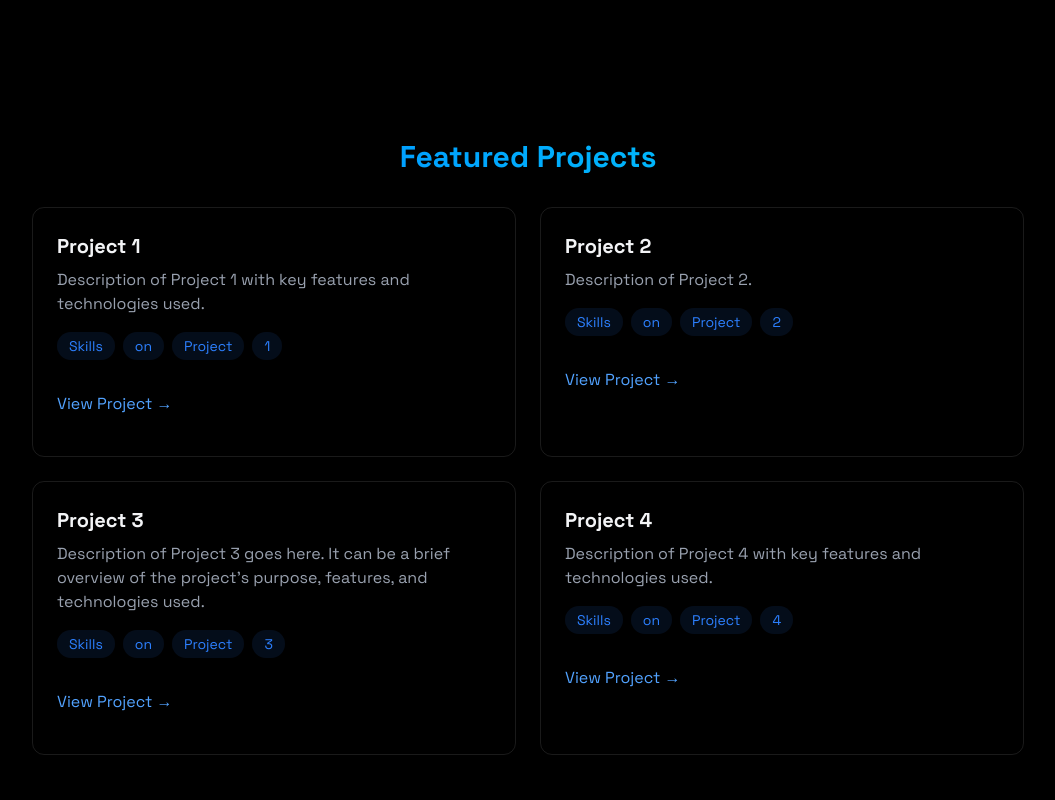
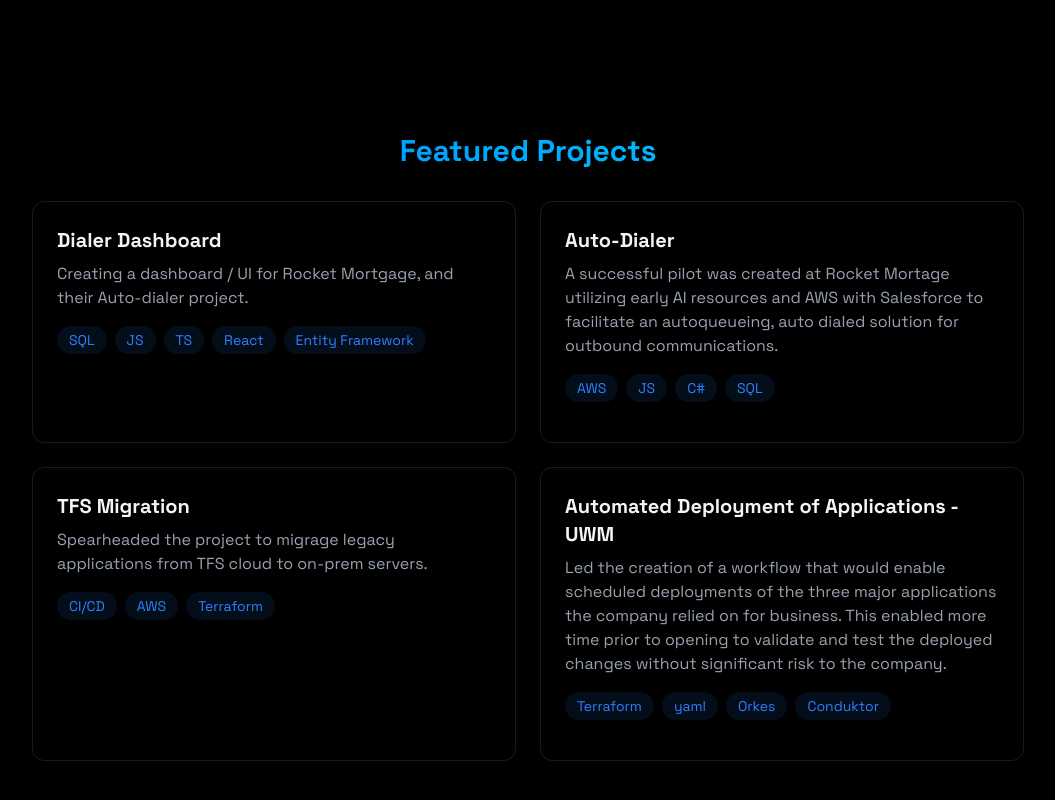
Before and after one commit to Cpower91/Tech-Portfolio, a React (Vite) app: page / in a window 1280 px wide. Shown: the part 1789-2589 px from the top of the page, without its empty margins (112-1167 px from the left). Built offline with nearby package versions, Linux system fonts and the light colour scheme.

Commit message:
Updated project info, loading screen.

```diff
--- a/src/components/LoadingScreen.jsx
+++ b/src/components/LoadingScreen.jsx
@@ -1,8 +1,8 @@
 import { useState, useEffect } from 'react';
 
 export const LoadingScreen = ({ onComplete }) => {
-    const [text,setText] = useState("");
-    const fullText = "<Hello World />";
+  const [text, setText] = useState('');
+  const fullText = '<Loading, Cam Power />';
 
   useEffect(() => {
     let index = 0;
@@ -20,15 +20,16 @@
     return () => clearInterval(interval);
   }, [onComplete]);
 
-
-    return( <div className="fixed inset-0 z-50 bg-black text-gray-100 flex flex-col items-center justify-center">
-        <div className="mb-4 text-4xl font-mono font-bold">
-            {text} <span className="animate-blink ml-1"> | </span></div>
-            <div className="w-[200px] h-[2px] bg-gray-800 rounded relative overflow-hidden">
-                <div className="w-[40%] h-full bg-blue-500 shadow-[0_0_15px_#3b82f6] animate-loading-bar">
-                    {""}
+  return (
+    <div className='fixed inset-0 z-50 bg-black text-gray-100 flex flex-col items-center justify-center'>
+      <div className='mb-4 text-4xl font-mono font-bold'>
+        {text} <span className='animate-blink ml-1'> | </span>
+      </div>
+      <div className='w-[200px] h-[2px] bg-gray-800 rounded relative overflow-hidden'>
+        <div className='w-[40%] h-full bg-blue-500 shadow-[0_0_15px_#3b82f6] animate-loading-bar'>
+          {''}
         </div>
       </div>
     </div>
   );
-}
+};
--- a/src/components/sections/Projects.jsx
+++ b/src/components/sections/Projects.jsx
@@ -13,13 +13,14 @@
           </h2>
           <div className='grid grid-cols-1 md:grid-cols-2 gap-6'>
             <div className='p-6 rounded-xl border border-white/10 hover:-translate-y-1 hover:border-blue-500/30 hover:shadow-[0_2px_8px_rgba(59,130,246,0.2)] transition'>
-              <h3 className='text-xl font-bold mb-2'> Project 1</h3>
+              <h3 className='text-xl font-bold mb-2'> Dialer Dashboard</h3>
               <p className='text-gray-400 mb-4'>
-                Description of Project 1 with key features and technologies
-                used.
+                Creating a dashboard / UI for Rocket Mortgage, and their
+                Auto-dialer project.
               </p>
               <div className='flex flex-wrap gap-2 mb-4'>
-                {['Skills', 'on', 'Project', '1'].map((tech, key) => (
+                {['SQL', 'JS', 'TS', 'React', 'Entity Framework'].map(
+                  (tech, key) => (
                     <span
                       key={key}
                       className='bg-blue-500/10 text-blue-500 py-1 px-3 rounded-full text-sm hover:bg-blue-500/20
@@ -27,15 +28,8 @@
                     '>
                       {tech}
                     </span>
-                ))}
-              </div>
-
-              <div className='flex justify-between items-center'>
-                <a
-                  href='#'
-                  className='text-blue-400 hover:text-blue-300 transition-colors my-4'>
-                  View Project →
-                </a>
+                  ),
+                )}
               </div>
             </div>
             <div
@@ -45,10 +39,14 @@
               hover:shadow-[0_4px_20px_rgba(59,130,246,0.1)]
               transition-all
             '>
-              <h3 className='text-xl font-bold mb-2'>Project 2</h3>
-              <p className='text-gray-400 mb-4'>Description of Project 2.</p>
+              <h3 className='text-xl font-bold mb-2'>Auto-Dialer</h3>
+              <p className='text-gray-400 mb-4'>
+                A successful pilot was created at Rocket Mortage utilizing early
+                AI resources and AWS with Salesforce to facilitate an
+                autoqueueing, auto dialed solution for outbound communications.
+              </p>
               <div className='flex flex-wrap gap-2 mb-4'>
-                {['Skills', 'on', 'Project', '2'].map((tech, key) => (
+                {['AWS', 'JS', 'C#', 'SQL'].map((tech, key) => (
                   <span
                     key={key}
                     className='
@@ -62,13 +60,6 @@
                   </span>
                 ))}
               </div>
-              <div className='flex justify-between items-center'>
-                <a
-                  href='#'
-                  className='text-blue-400 hover:text-blue-300 transition-colors my-4'>
-                  View Project →
-                </a>
-              </div>
             </div>
 
             <div
@@ -78,13 +69,13 @@
               hover:shadow-[0_4px_20px_rgba(59,130,246,0.1)]
               transition-all
             '>
-              <h3 className='text-xl font-bold mb-2'>Project 3</h3>
+              <h3 className='text-xl font-bold mb-2'>TFS Migration</h3>
               <p className='text-gray-400 mb-4'>
-                Description of Project 3 goes here. It can be a brief overview
-                of the project's purpose, features, and technologies used.
+                Spearheaded the project to migrage legacy applications from TFS
+                cloud to on-prem servers.
               </p>
               <div className='flex flex-wrap gap-2 mb-4'>
-                {['Skills', 'on', 'Project', '3'].map((tech, key) => (
+                {['CI/CD', 'AWS', 'Terraform'].map((tech, key) => (
                   <span
                     key={key}
                     className='
@@ -98,13 +89,6 @@
                   </span>
                 ))}
               </div>
-              <div className='flex justify-between items-center'>
-                <a
-                  href='#'
-                  className='text-blue-400 hover:text-blue-300 transition-colors my-4'>
-                  View Project →
-                </a>
-              </div>
             </div>
 
             <div
@@ -114,13 +98,19 @@
               hover:shadow-[0_4px_20px_rgba(59,130,246,0.1)]
               transition-all
             '>
-              <h3 className='text-xl font-bold mb-2'>Project 4</h3>
+              <h3 className='text-xl font-bold mb-2'>
+                Automated Deployment of Applications - UWM
+              </h3>
               <p className='text-gray-400 mb-4'>
-                Description of Project 4 with key features and technologies
-                used.
+                Led the creation of a workflow that would enable scheduled
+                deployments of the three major applications the company relied
+                on for business. This enabled more time prior to opening to
+                validate and test the deployed changes without significant risk
+                to the company.
               </p>
               <div className='flex flex-wrap gap-2 mb-4'>
-                {['Skills', 'on', 'Project', '4'].map((tech, key) => (
+                {['Terraform', 'yaml', 'Orkes', 'Conduktor'].map(
+                  (tech, key) => (
                     <span
                       key={key}
                       className='
@@ -132,14 +122,8 @@
                     '>
                       {tech}
                     </span>
-                ))}
-              </div>
-              <div className='flex justify-between items-center '>
-                <a
-                  href='#'
-                  className='text-blue-400 hover:text-blue-300 transition-colors my-4'>
-                  View Project →
-                </a>
+                  ),
+                )}
               </div>
             </div>
           </div>
```
Lines whose indentation alone changed are shown as unchanged.
